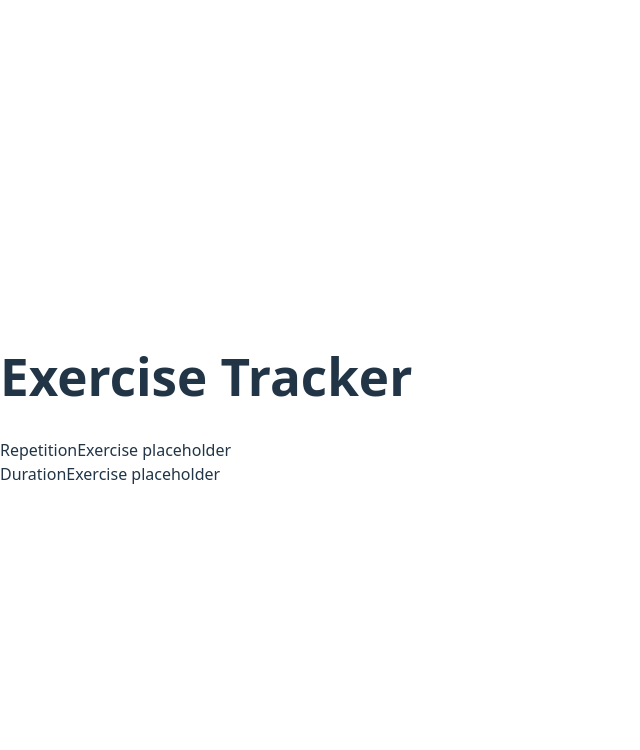
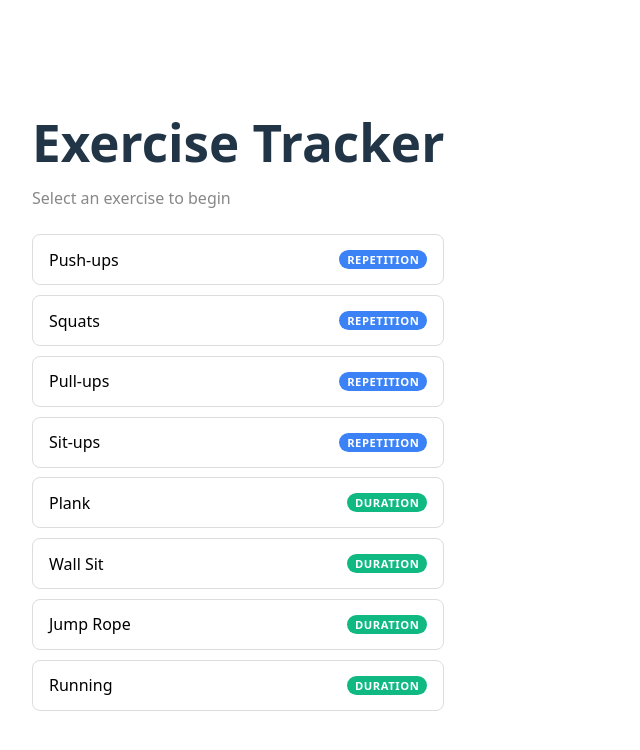
Before and after one commit to jmgomez919/exercise-app, a React (Vite) app: page / in a window 1280 px wide. Shown: the top 750 px of the page, without its empty margins (0-640 px from the left). Built offline with nearby package versions, Linux system fonts and the light colour scheme.

Commit message:
Implement Screen A (menu) and Screen B (exercise screen) with routing via state

```diff
--- a/src/App.jsx
+++ b/src/App.jsx
@@ -1,12 +1,33 @@
+import { useState } from 'react';
+import ExerciseMenu from './components/ExerciseMenu';
 import RepetitionExercise from './components/RepetitionExercise';
 import DurationExercise from './components/DurationExercise';
 
 function App() {
+  const [selectedExercise, setSelectedExercise] = useState(null);
+
+  // Screen A — menu
+  if (!selectedExercise) {
+    return <ExerciseMenu onSelect={setSelectedExercise} />;
+  }
+
+  // Screen B — exercise screen
   return (
-    <div>
-      <h1>Exercise Tracker</h1>
-      <RepetitionExercise />
-      <DurationExercise />
+    <div style={{ padding: '2rem', maxWidth: '420px', margin: '0 auto' }}>
+      <button
+        onClick={() => setSelectedExercise(null)}
+        style={{ marginBottom: '1.5rem', cursor: 'pointer' }}
+      >
+        ← Back to Menu
+      </button>
+
+      <h2>{selectedExercise.name}</h2>
+
+      {selectedExercise.type === 'repetition' ? (
+        <RepetitionExercise name={selectedExercise.name} />
+      ) : (
+        <DurationExercise name={selectedExercise.name} />
+      )}
     </div>
   );
 }
--- a/src/components/DurationExercise/index.jsx
+++ b/src/components/DurationExercise/index.jsx
@@ -1,5 +1,10 @@
-function DurationExercise() {
-  return <div>DurationExercise placeholder</div>;
+function DurationExercise({ name }) {
+  return (
+    <div>
+      <p style={{ color: '#888' }}>Type: Duration</p>
+      <p>{name} — DurationExercise placeholder</p>
+    </div>
+  );
 }
 
 export default DurationExercise;
--- /dev/null
+++ b/src/components/ExerciseMenu/index.jsx
@@ -0,0 +1,61 @@
+const EXERCISES = [
+  { name: 'Push-ups',   type: 'repetition' },
+  { name: 'Squats',     type: 'repetition' },
+  { name: 'Pull-ups',   type: 'repetition' },
+  { name: 'Sit-ups',    type: 'repetition' },
+  { name: 'Plank',      type: 'duration' },
+  { name: 'Wall Sit',   type: 'duration' },
+  { name: 'Jump Rope',  type: 'duration' },
+  { name: 'Running',    type: 'duration' },
+];
+
+const tagColors = {
+  repetition: '#3b82f6',
+  duration:   '#10b981',
+};
+
+function ExerciseMenu({ onSelect }) {
+  return (
+    <div style={{ padding: '2rem', maxWidth: '420px', margin: '0 auto' }}>
+      <h1 style={{ marginBottom: '0.25rem' }}>Exercise Tracker</h1>
+      <p style={{ color: '#888', marginBottom: '1.5rem' }}>Select an exercise to begin</p>
+
+      {EXERCISES.map((exercise) => (
+        <button
+          key={exercise.name}
+          onClick={() => onSelect(exercise)}
+          style={{
+            display: 'flex',
+            justifyContent: 'space-between',
+            alignItems: 'center',
+            width: '100%',
+            padding: '0.85rem 1rem',
+            marginBottom: '0.6rem',
+            fontSize: '1rem',
+            cursor: 'pointer',
+            borderRadius: '8px',
+            border: '1px solid #ddd',
+            background: '#fff',
+            textAlign: 'left',
+          }}
+        >
+          <span>{exercise.name}</span>
+          <span style={{
+            fontSize: '0.7rem',
+            fontWeight: 600,
+            textTransform: 'uppercase',
+            letterSpacing: '0.05em',
+            color: '#fff',
+            background: tagColors[exercise.type],
+            padding: '2px 8px',
+            borderRadius: '99px',
+          }}>
+            {exercise.type}
+          </span>
+        </button>
+      ))}
+    </div>
+  );
+}
+
+export default ExerciseMenu;
--- a/src/components/RepetitionExercise/index.jsx
+++ b/src/components/RepetitionExercise/index.jsx
@@ -1,5 +1,10 @@
-function RepetitionExercise() {
-  return <div>RepetitionExercise placeholder</div>;
+function RepetitionExercise({ name }) {
+  return (
+    <div>
+      <p style={{ color: '#888' }}>Type: Repetition</p>
+      <p>{name} — RepetitionExercise placeholder</p>
+    </div>
+  );
 }
 
 export default RepetitionExercise;
```
